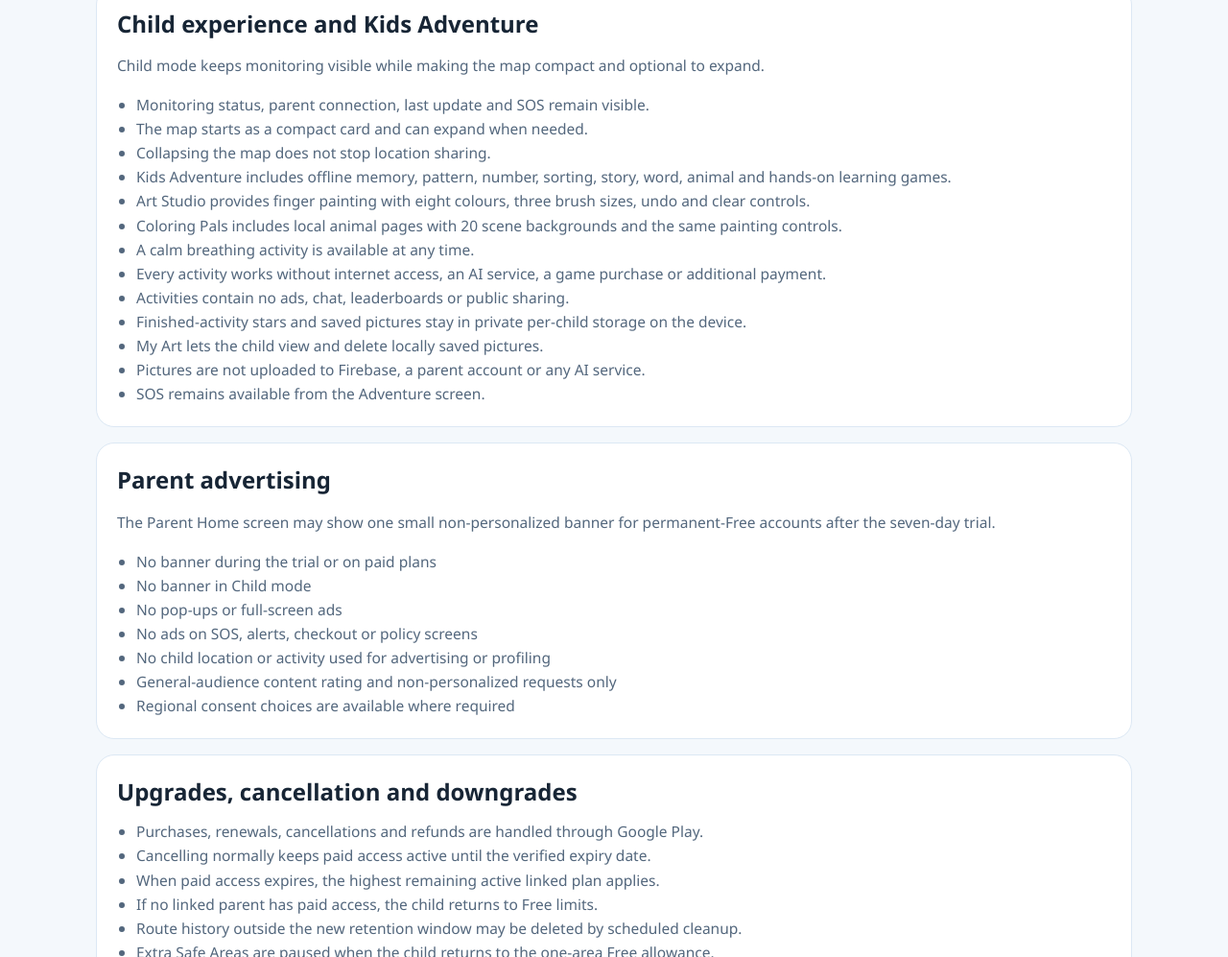
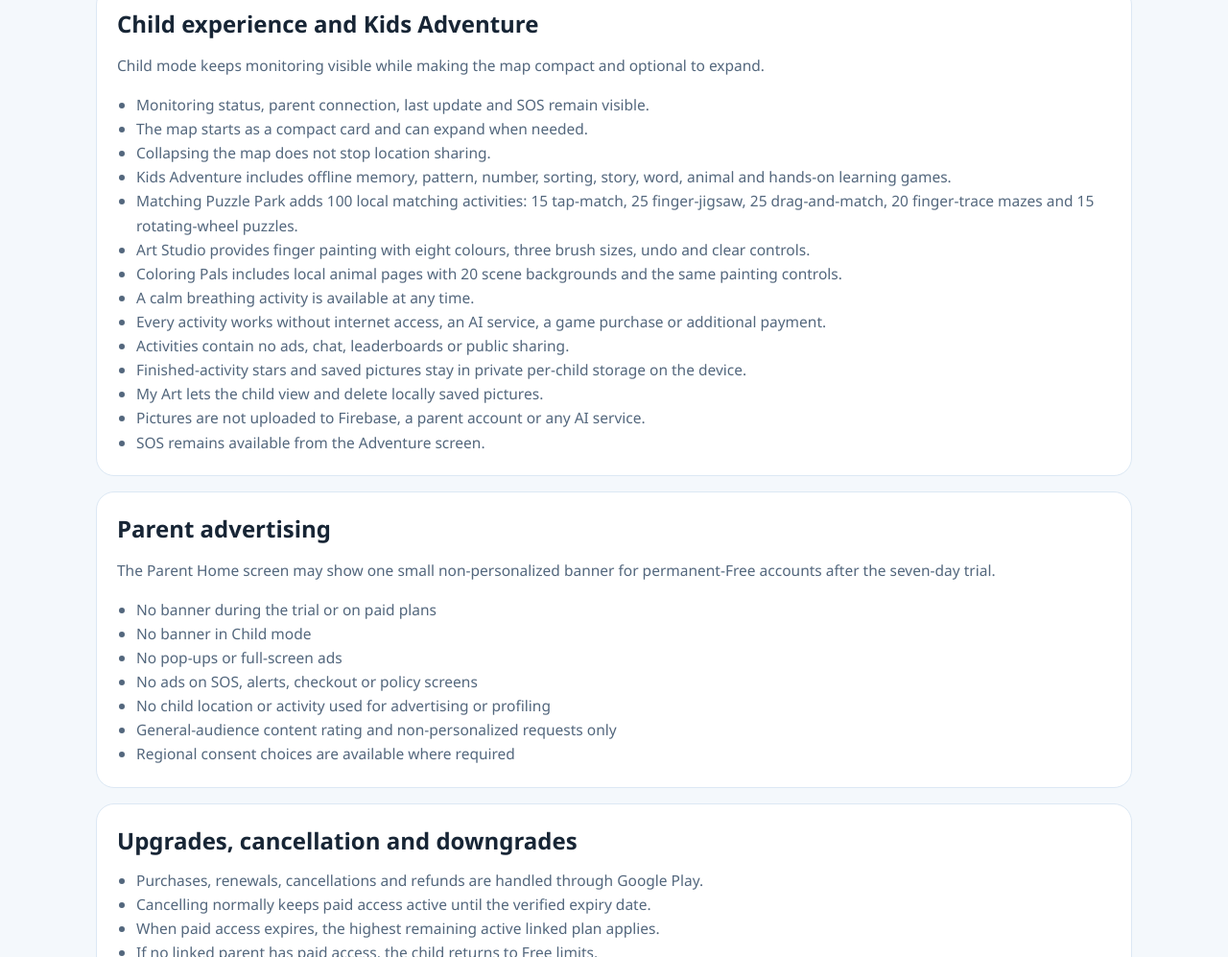
Before and after one commit to jahidjahid18/kidsmonitor, a plain HTML site: page manual.html in a window 1280 px wide. Shown: the part 3642-4639 px from the top of the page at 96% size. Drawn offline with Linux system fonts and the light colour scheme.

Commit message:
docs: document matching puzzle park

```diff
--- a/manual.html
+++ b/manual.html
@@ -407,6 +407,7 @@
           <li>The map starts as a compact card and can expand when needed.</li>
           <li>Collapsing the map does not stop location sharing.</li>
           <li>Kids Adventure includes offline memory, pattern, number, sorting, story, word, animal and hands-on learning games.</li>
+          <li>Matching Puzzle Park adds 100 local matching activities: 15 tap-match, 25 finger-jigsaw, 25 drag-and-match, 20 finger-trace mazes and 15 rotating-wheel puzzles.</li>
           <li>Art Studio provides finger painting with eight colours, three brush sizes, undo and clear controls.</li>
           <li>Coloring Pals includes local animal pages with 20 scene backgrounds and the same painting controls.</li>
           <li>A calm breathing activity is available at any time.</li>
```
